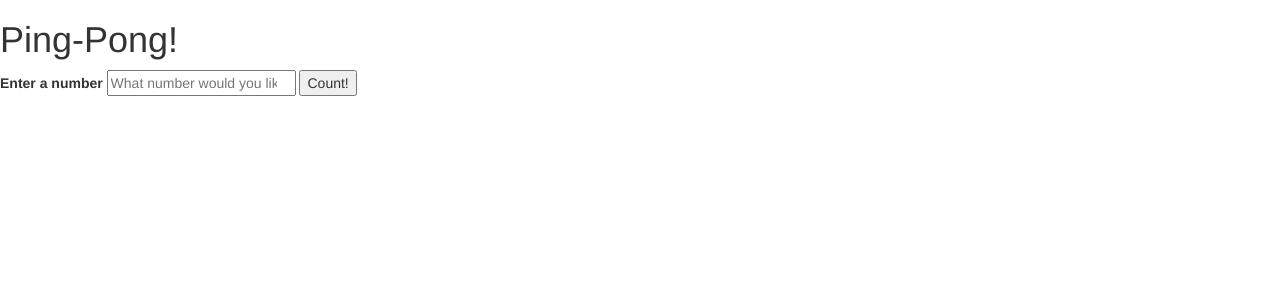
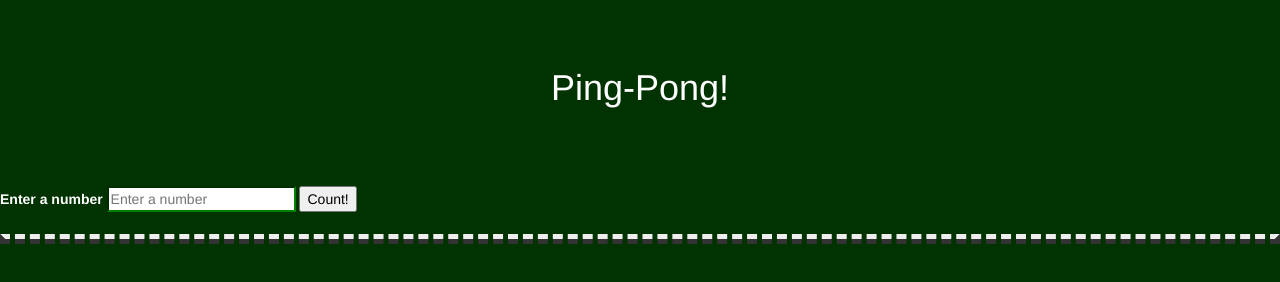
Before and after one commit to sleahy115/ping-pong, a plain HTML site: page index.html in a window 1280 px wide. Drawn offline with Linux system fonts and the light colour scheme.

Commit message:
add CSS background color and horizontal line

```diff
--- a/css/styles.css
+++ b/css/styles.css
@@ -0,0 +1,24 @@
+.jumbotron{
+  background-color: #003300;
+  color: white;
+  text-align: center;
+}
+#num-form{
+  color: white;
+}
+#tbox{
+  border-color: #008000;
+}
+#submit{
+  color: black;
+}
+body{
+  background-color: #003300;
+}
+hr{
+  border-style: dashed;;
+  border-width: thick;
+}
+#output{
+  color: white;
+}
--- a/index.html
+++ b/index.html
@@ -11,12 +11,13 @@
 </head>
 
 <body>
-    <H1>Ping-Pong!</h1>
+    <h1 class="jumbotron">Ping-Pong!</h1>
     <form id="num-form">
         <label for="tbox">Enter a number</label>
-        <input id="tbox" type="number" placeholder="What number would you like to count to?">
+        <input id="tbox" type="number" placeholder="Enter a number">
         <button type="submit" id="submit">Count!</button>
     </form>
+    <hr>
     <ul id="output">
     </ul>
 </body>
--- a/js/scripts.js
+++ b/js/scripts.js
@@ -1,6 +1,4 @@
 // back end logic
-var inputValue = "";
-
 function pingPong(tbox) {
   var countArray = [];
   for ( var i = 1; i <=tbox; i++) {
@@ -17,11 +15,12 @@ function pingPong(tbox) {
   }
   return countArray;
 }
+
 // font end logic
 $(document).ready(function() {
  $("#num-form").submit(function(event) {
    event.preventDefault();
-  //  $("#output").empty();
+   $("#output").empty();
    var inputValue = $("#tbox").val();
    var answerr = pingPong(inputValue);
    answerr.forEach(function(element) {
```
Also changed, not shown: 1 other file.
